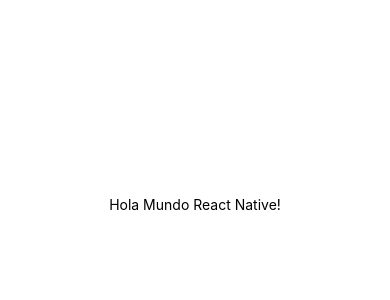
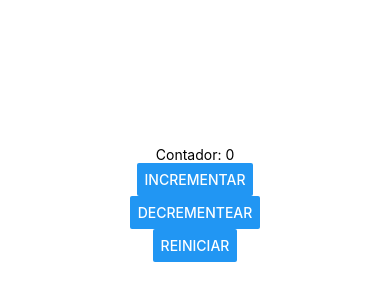
Before and after one commit to CaralbMen/PAM215, a React Native app in the folder intro/: screen / in a window 390 px wide. Shown: the part 218-518 px from the top of the page. Built offline with nearby package versions, Linux system fonts and the light colour scheme.

Commit message:
Se agregaron tres botones con funcionalidad para aumentar, disminuir y resetear un contador mediante uana funcion flecha y desestructuracion

```diff
--- a/intro/App.js
+++ b/intro/App.js
@@ -1,15 +1,36 @@
+/*
+  1. Importaciones:
+    Zona de importaciones para usar lo que vamos a necesitar
+*/
 import { StatusBar } from 'expo-status-bar';
-import { StyleSheet, Text, View } from 'react-native';
+import { StyleSheet, Text, View, Button } from 'react-native';
+import React,{useState} from 'react';
+/*
+  2. Main:
+    Zona de componentes para poner lo que se va a ver en la pantalla
+*/
+export default function App() {
+  const[contador, setContador]= useState(0);
+  return (
 
-export default function App() {
-  return (
     <View style={styles.container}>
-      <Text>Hola Mundo React Native!</Text>
+      {/* Todos los elementos van dentro de un <view> */}
+      {/* En el caso de variables, se pone entre llaves */}
+      <Text>Contador: {contador}</Text>
+      <Button title='Incrementar' onPress={()=>setContador(contador+1)}></Button>
+      <Button title='Decrementear' onPress={()=>setContador(contador-1)}></Button>
+      <Button title='Reiniciar' onPress={()=>setContador(0)}></Button>
+
       <StatusBar style="auto" />
+
     </View>
+
   );
 }
-
+/*
+  3. Estilos:
+    Zona de estilos para dar formato a lo que se ve en la pantalla, dede estilos y posicionamiento
+*/
 const styles = StyleSheet.create({
   container: {
     flex: 1,
```
